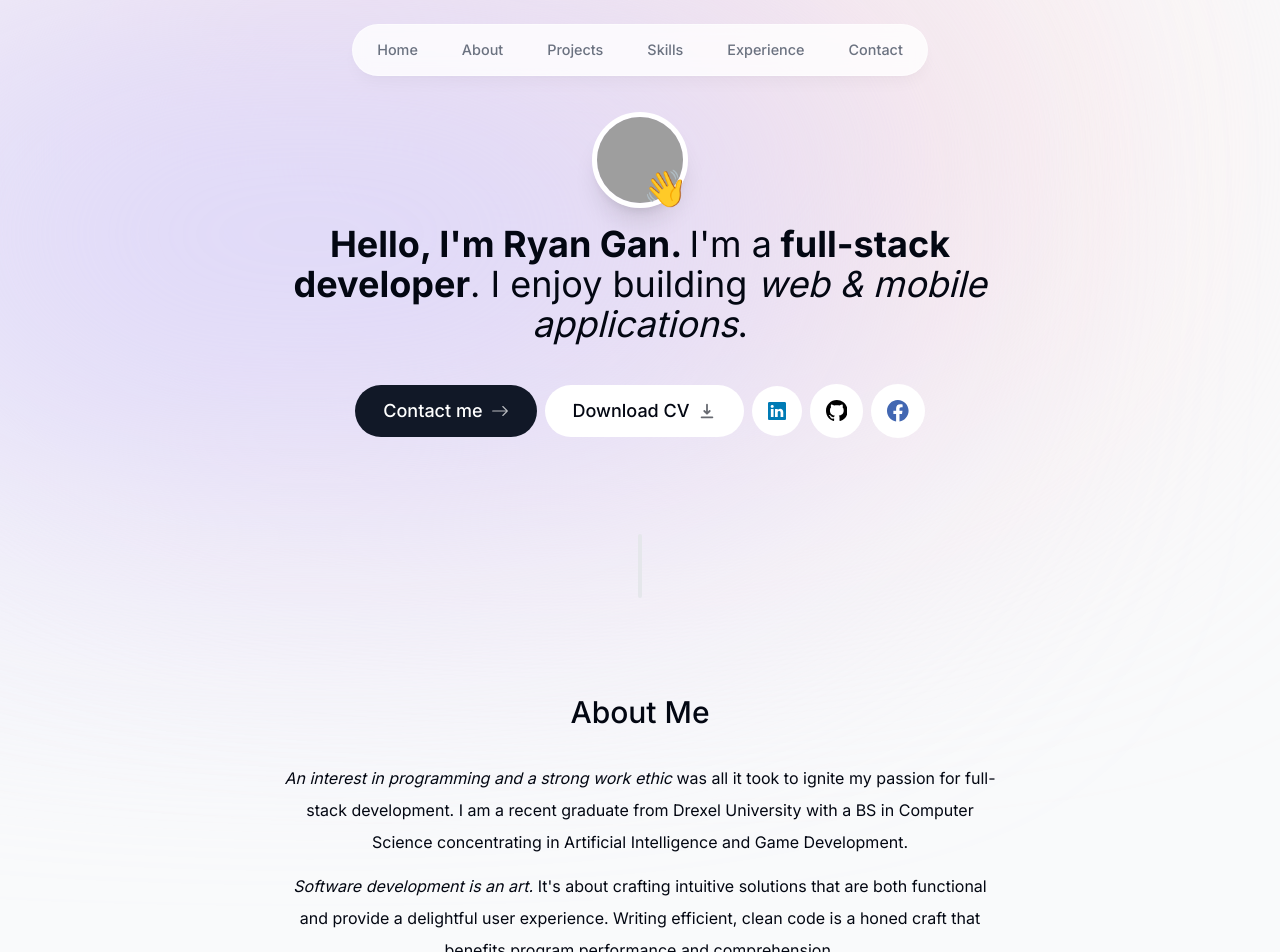
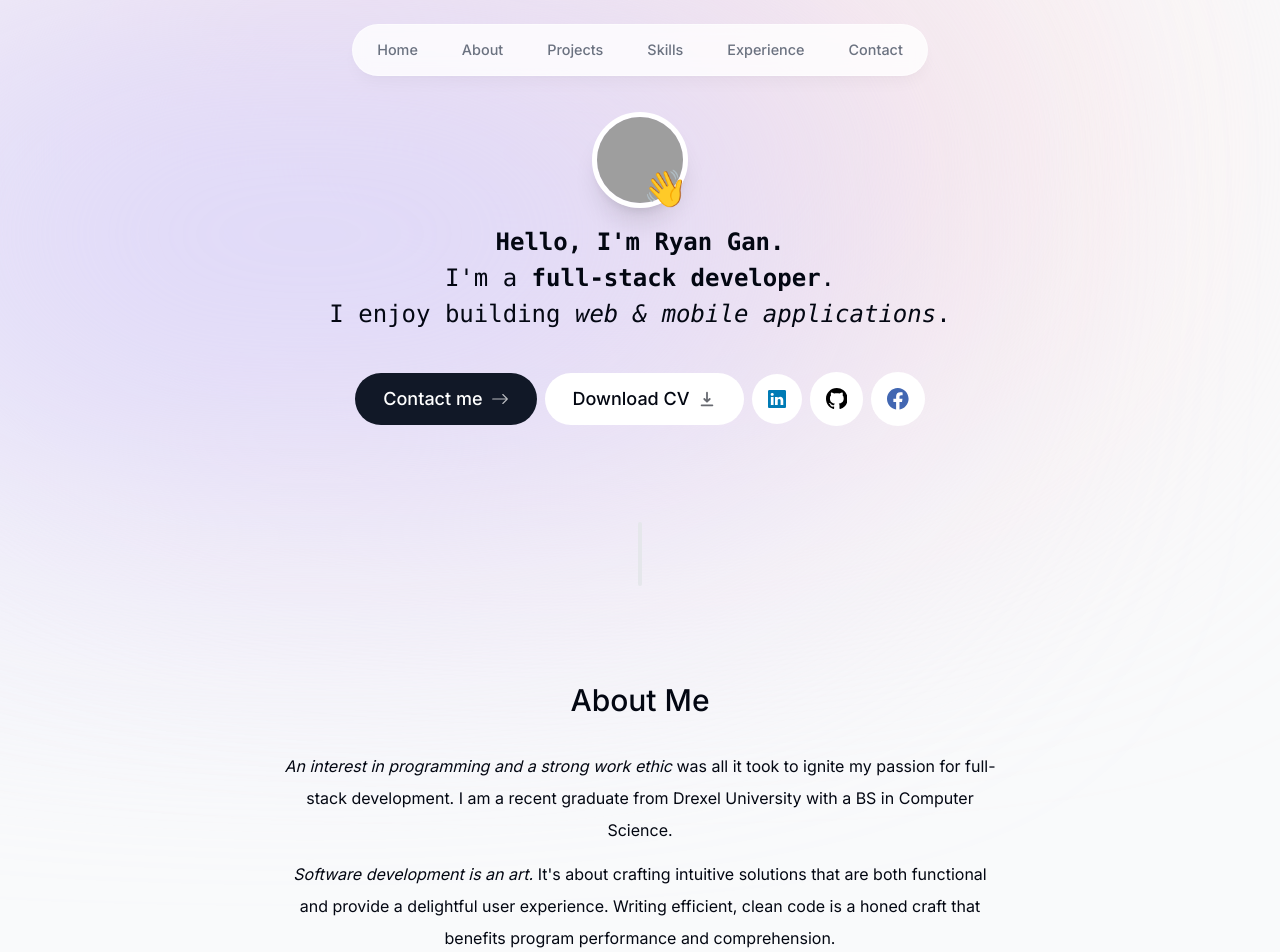
Before and after one commit to ryangandev/ryangan-portfolio, a Next.js app: page / in a window 1280 px wide. Shown: the top 952 px of the page. Built offline with nearby package versions, Linux system fonts and the light colour scheme; grey boxes are pictures that could not be loaded.

Commit message:
Updated intro and about me

```diff
--- a/src/components/about.tsx
+++ b/src/components/about.tsx
@@ -90,8 +90,7 @@ export default function About() {
                 </span>
                 was all it took to ignite my passion for full-stack development.
                 I am a recent graduate from Drexel University with a BS in
-                Computer Science concentrating in Artificial Intelligence and
-                Game Development.
+                Computer Science.
             </p>
 
             <p className="mb-3">
--- a/src/components/intro.tsx
+++ b/src/components/intro.tsx
@@ -51,7 +51,7 @@ export default function Intro() {
             </div>
 
             <motion.h1
-                className="mb-10 mt-4 px-4 text-2xl leading-[1.5] sm:text-4xl"
+                className="mb-10 mt-4 px-4 text-2xl leading-[1.5] font-mono"
                 initial={{ opacity: 0, y: 100 }}
                 animate={{ opacity: 1, y: 0 }}
                 transition={{
@@ -60,11 +60,19 @@ export default function Intro() {
                     delay: 1,
                 }}
             >
-                <span className="font-bold">Hello, I&apos;m Ryan Gan. </span>
-                I&apos;m a
-                <span className="font-bold"> full-stack developer</span>. I
-                enjoy building
-                <span className="italic"> web & mobile applications</span>.
+                <p>
+                    <span className="font-bold">
+                        Hello, I&apos;m Ryan Gan.{' '}
+                    </span>
+                </p>
+                <p>
+                    I&apos;m a
+                    <span className="font-bold"> full-stack developer</span>.
+                </p>
+                <p>
+                    I enjoy building
+                    <span className="italic"> web & mobile applications</span>.
+                </p>
             </motion.h1>
 
             <motion.div
```
